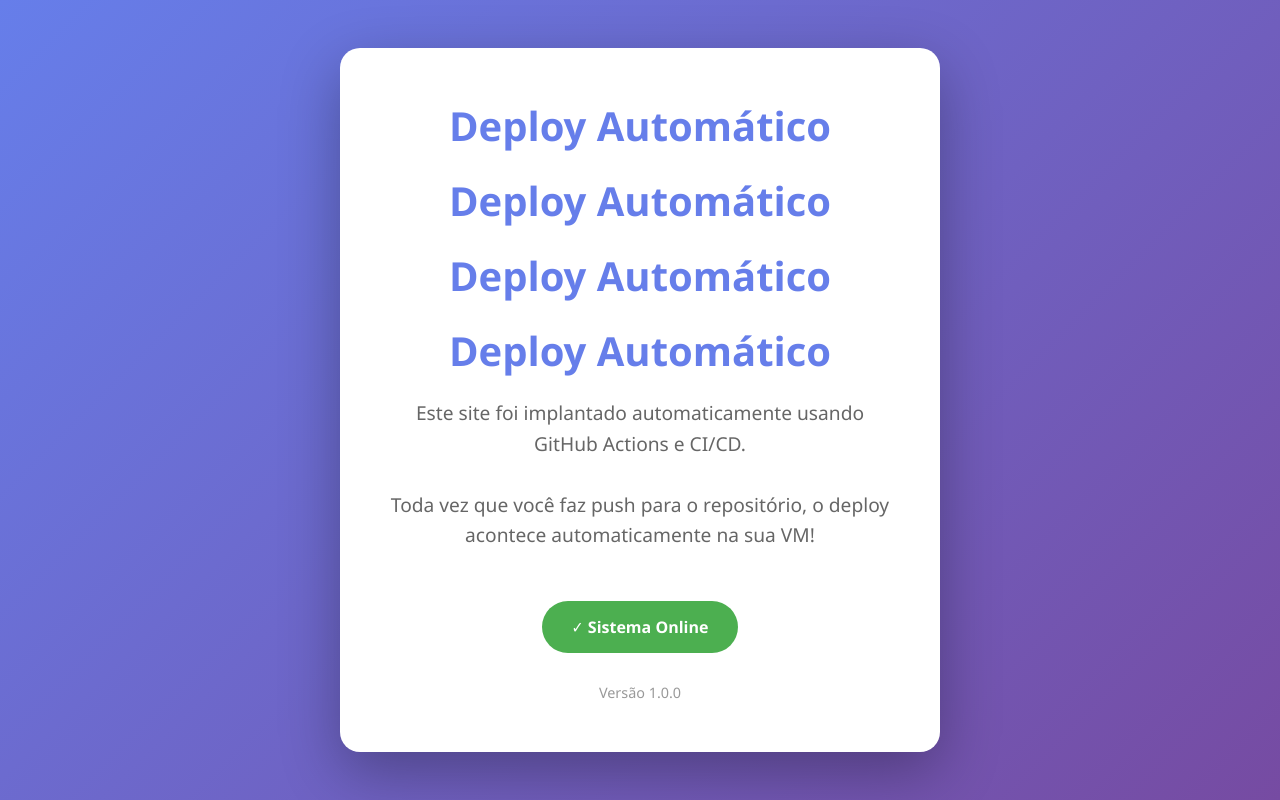
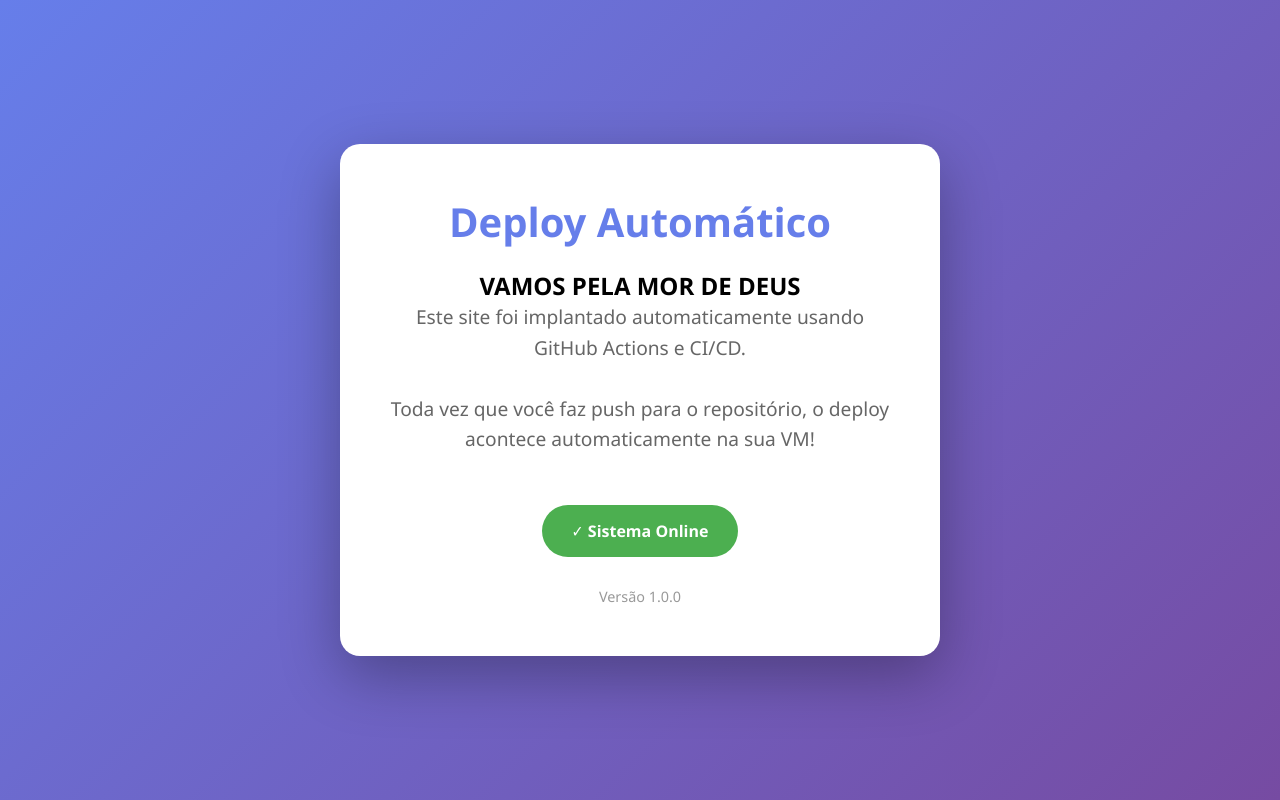
Before and after one commit to GabsZ1/AtividadeDeploy, a plain HTML site: page index.html in a window 1280 px wide. Drawn offline with Linux system fonts and the light colour scheme.

Commit message:
testando mais uma vez

```diff
--- a/index.html
+++ b/index.html
@@ -63,9 +63,7 @@
 <body>
     <div class="container">
         <h1>Deploy Automático</h1>
-        <h1>Deploy Automático</h1>
-        <h1>Deploy Automático</h1>
-        <h1>Deploy Automático</h1>
+        <h2>VAMOS PELA MOR DE DEUS</h2>
         <p>Este site foi implantado automaticamente usando GitHub Actions e CI/CD.</p>
         <p>Toda vez que você faz push para o repositório, o deploy acontece automaticamente na sua VM!</p>
         <div class="status">✓ Sistema Online</div>
```
